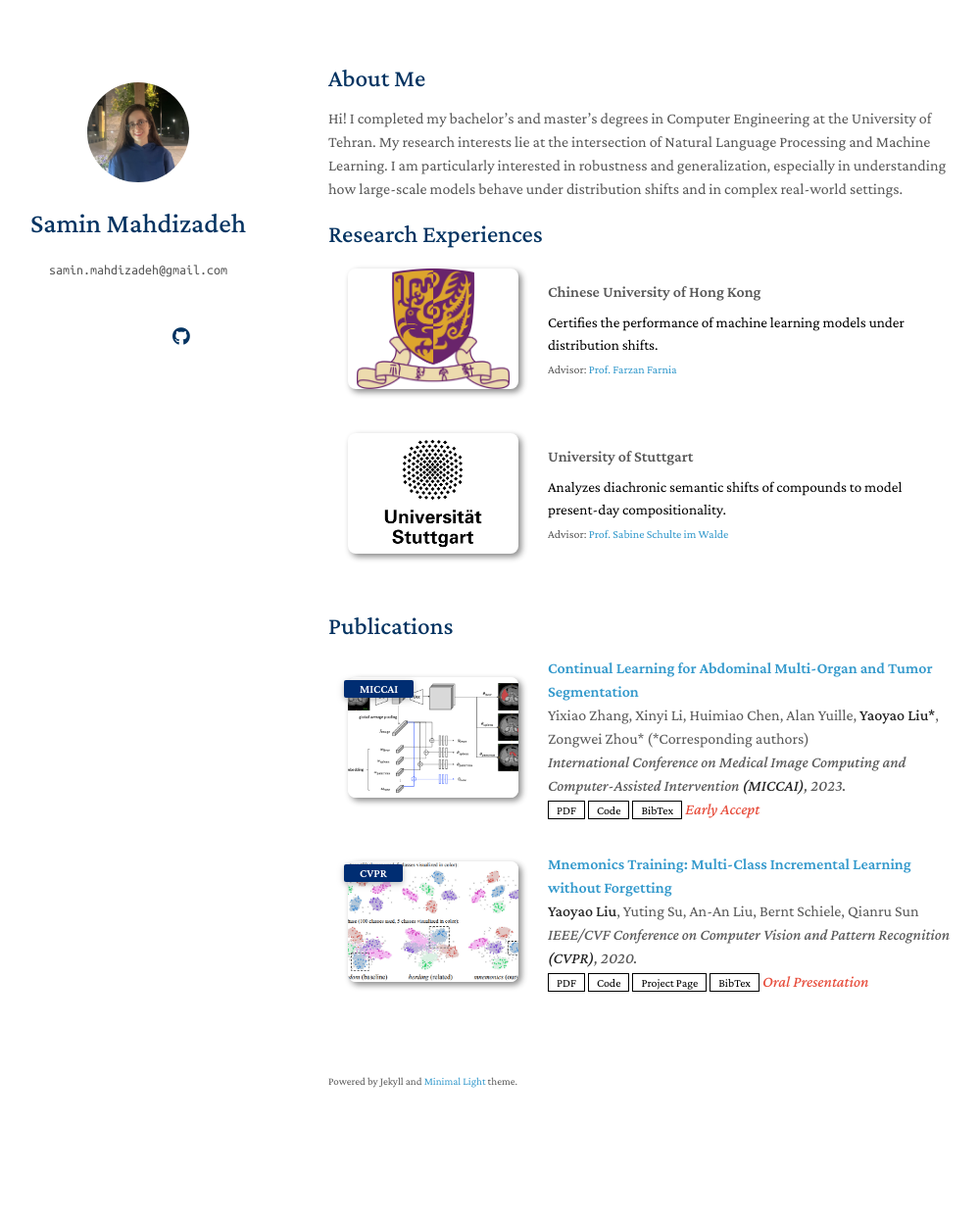
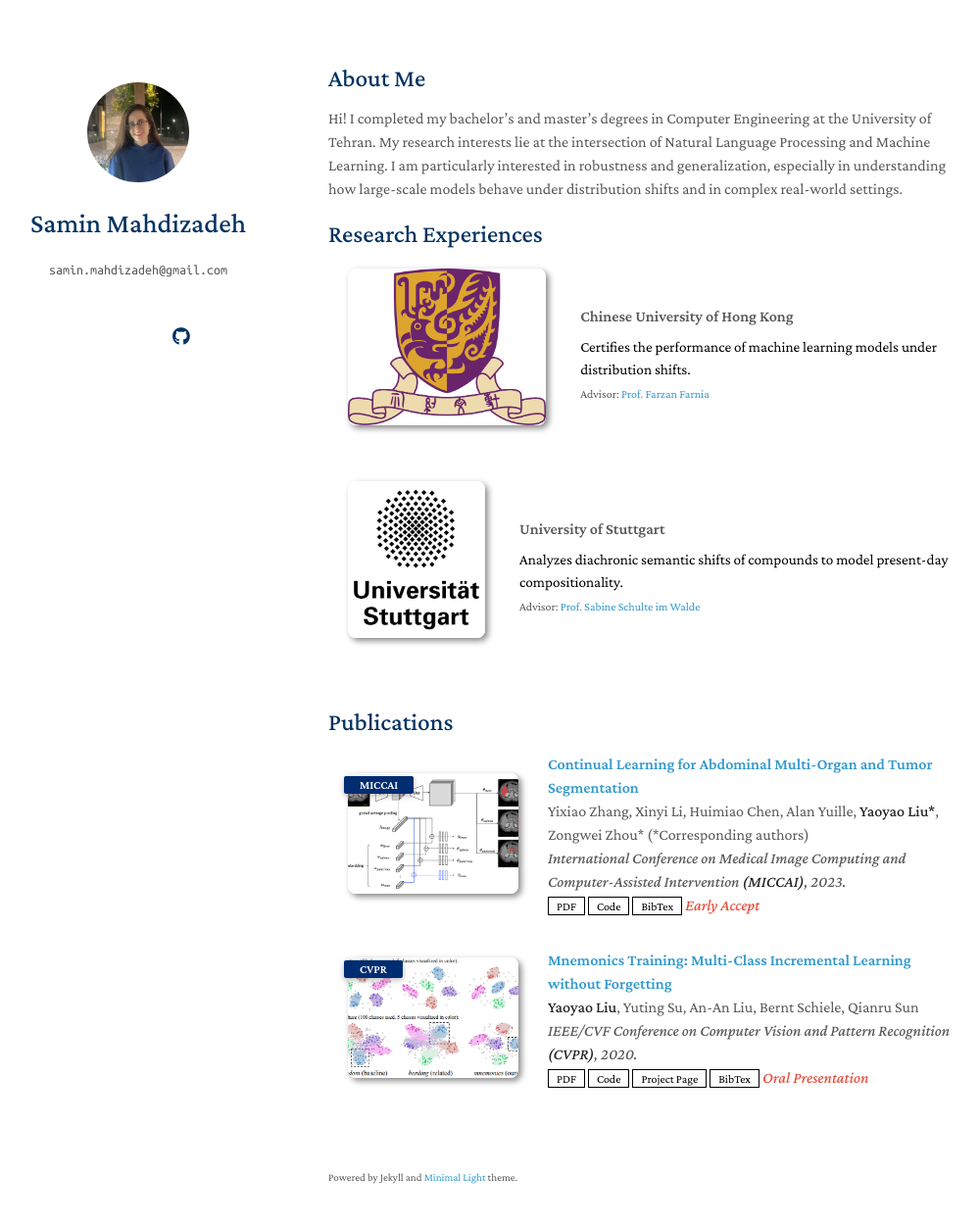
Before and after one commit to samin-mehdizadeh/samin-mehdizadeh.github.io, a Jekyll site: the page built from index.md, in a window 1280 px wide and 1282 px high. Shown: the top 1247 px of the window at 98% size, without its empty margins (135-1135 px from the left). Built offline with Jekyll 4.4.1, drawn with Linux system fonts in a browser that asks for light colours; a style sheet for code colours, icons or effects is not loaded; our own code applies the rules of GitHub Pages for plain Markdown files.

Commit message:
fix image

```diff
--- a/assets/css/publications.css
+++ b/assets/css/publications.css
@@ -81,5 +81,13 @@ blockquote { background: var(--global-bg-color); border-left: 2px solid var(--gl
 
 .publications ol.bibliography li .teaser { border-radius: 8px; box-shadow: 3px 3px 6px #888; height: 123px; width: 270px; margin-top: 5px; margin-left: 5px; margin-bottom: 5px; object-fit: cover; }
 
-/* Research experiences: show full institution image (no crop) */
-.research-experiences ol.bibliography li .teaser { object-fit: contain; }
+/* Research experiences: show full institution image, no crop */
+.research-experiences ol.bibliography li .abbr { height: auto; min-height: 8rem; overflow: visible; }
+.research-experiences ol.bibliography li .teaser {
+  width: auto !important;
+  height: auto !important;
+  max-width: 270px;
+  max-height: 160px;
+  object-fit: contain;
+  object-position: center center;
+}
```
Also changed, not shown: assets/css/publications-no-dark-mode.css (+10 -2 lines).
